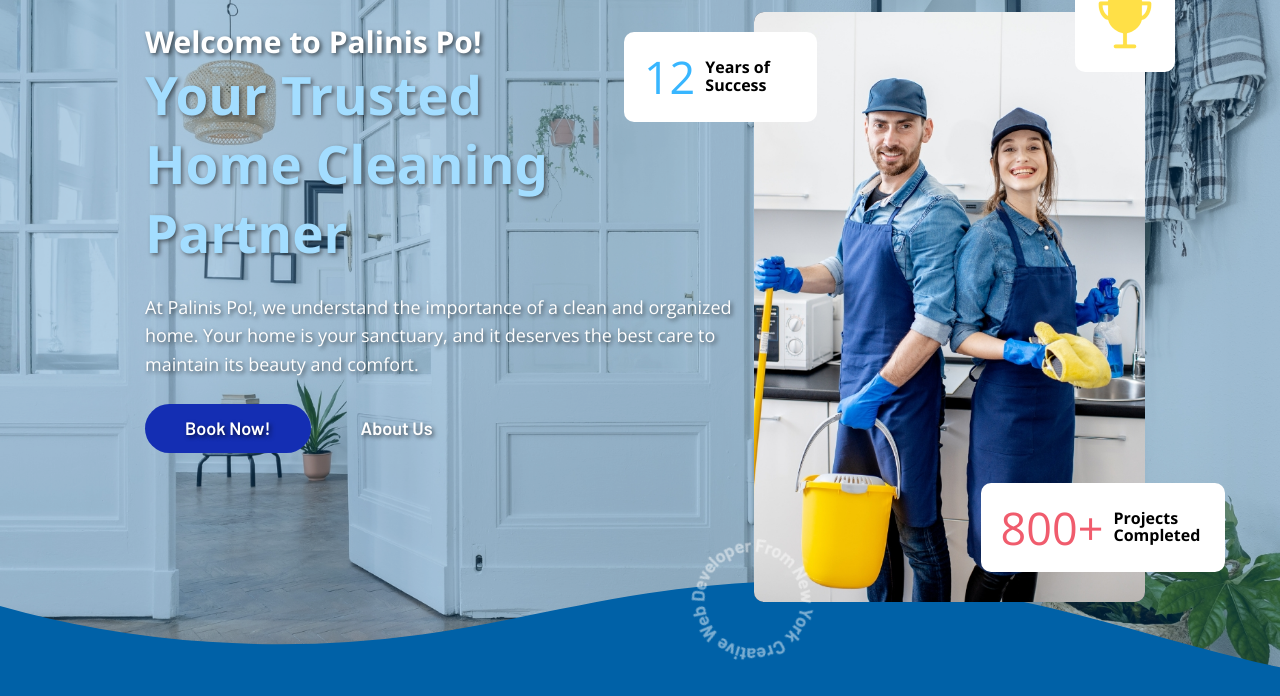
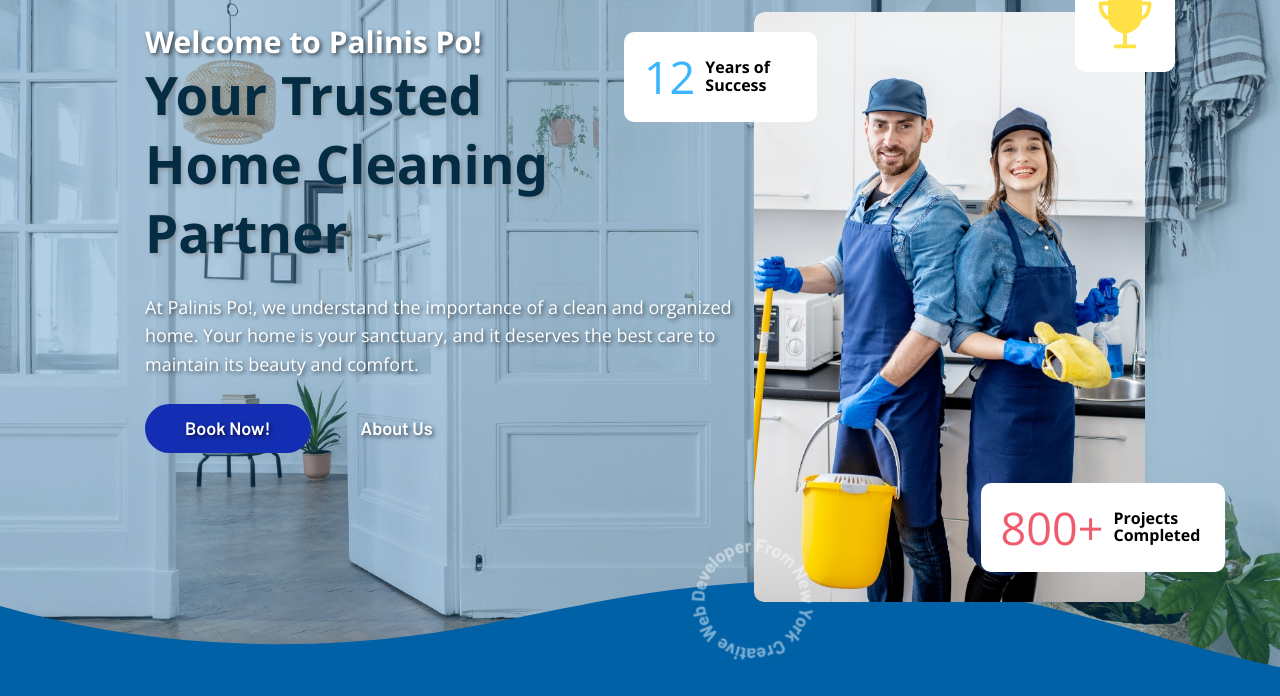
Before and after one commit to ricojovan/Human-Resources-Management, a PHP site: page / in a window 1280 px wide. Shown: the part 103-799 px from the top of the page. Run offline with PHP 8.4, Linux system fonts and the light colour scheme.

Commit message:
changes colors

```diff
--- a/assets/css/style2.css
+++ b/assets/css/style2.css
@@ -365,8 +365,8 @@ body {
   font-size: 5.3rem;
   font-weight: inherit;
   margin-block-end: 8px;
-  color: #a3ddff;
-  text-shadow: 2px 2px 4px rgba(26, 26, 26, 0.575);
+  color: #042d44;
+  text-shadow: 2px 2px 4px rgba(126, 126, 126, 0.575);
 }
 
 .hero-text { margin-block-end: 25px; }
@@ -467,7 +467,7 @@ body {
 .services-list > li:nth-child(even) .card-content { margin-inline-start: auto; }
 
 .card-content{
-  background-color: rgba(0, 0, 0, 0.274);
+  background-color: rgba(0, 0, 0, 0.411);
   padding: 16px;
   border-radius: 16px;
 }
--- a/index.php
+++ b/index.php
@@ -374,7 +374,7 @@ to meet your unique needs.
       <!--
         - #SKILLS
       -->
-
+<!--
       <section class="section skills" id="skills">
         <div class="container">
 
@@ -463,7 +463,7 @@ to meet your unique needs.
           </ul>
 
         </div>
-      </section>
+      </section> -->
 
 
 
```
